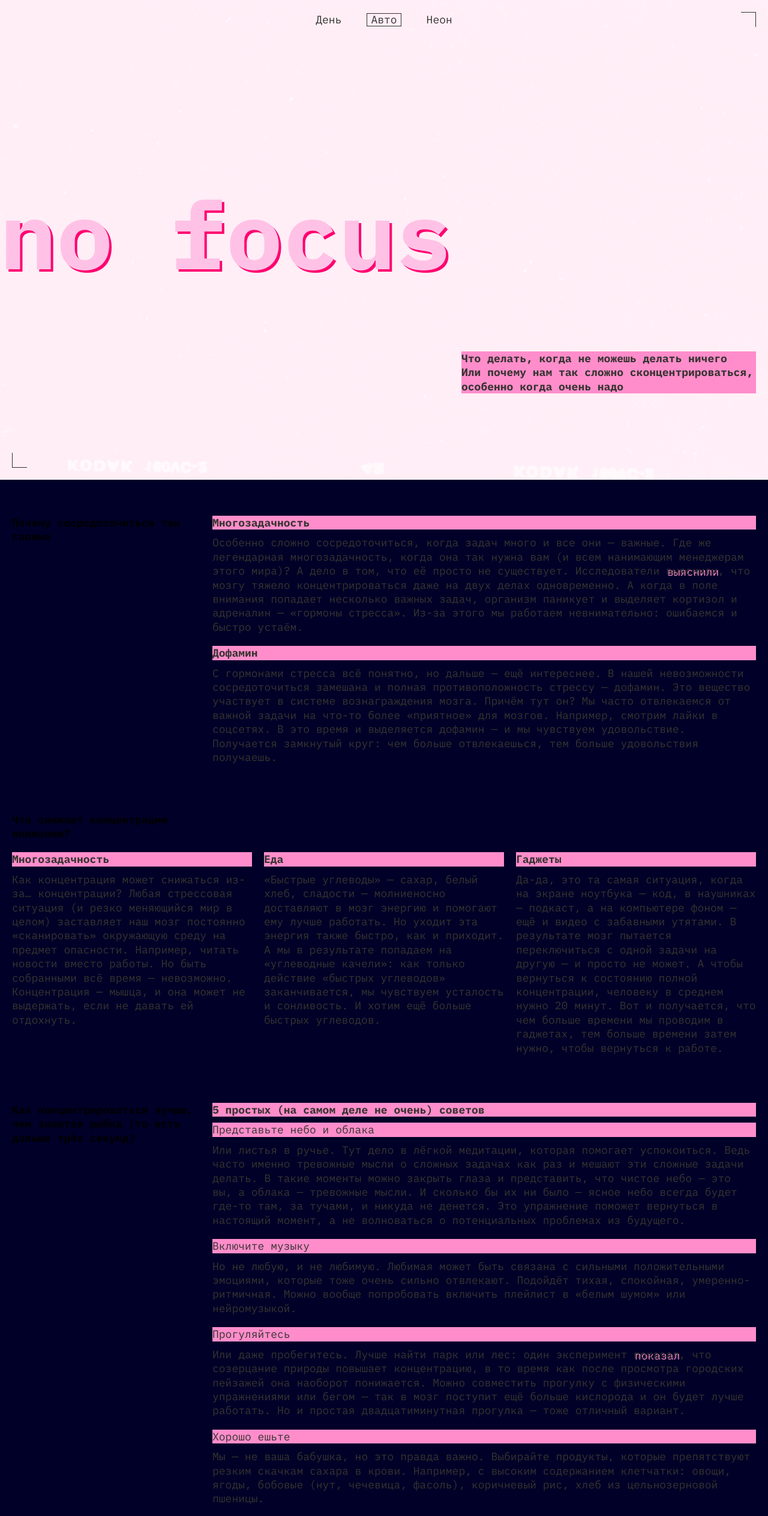
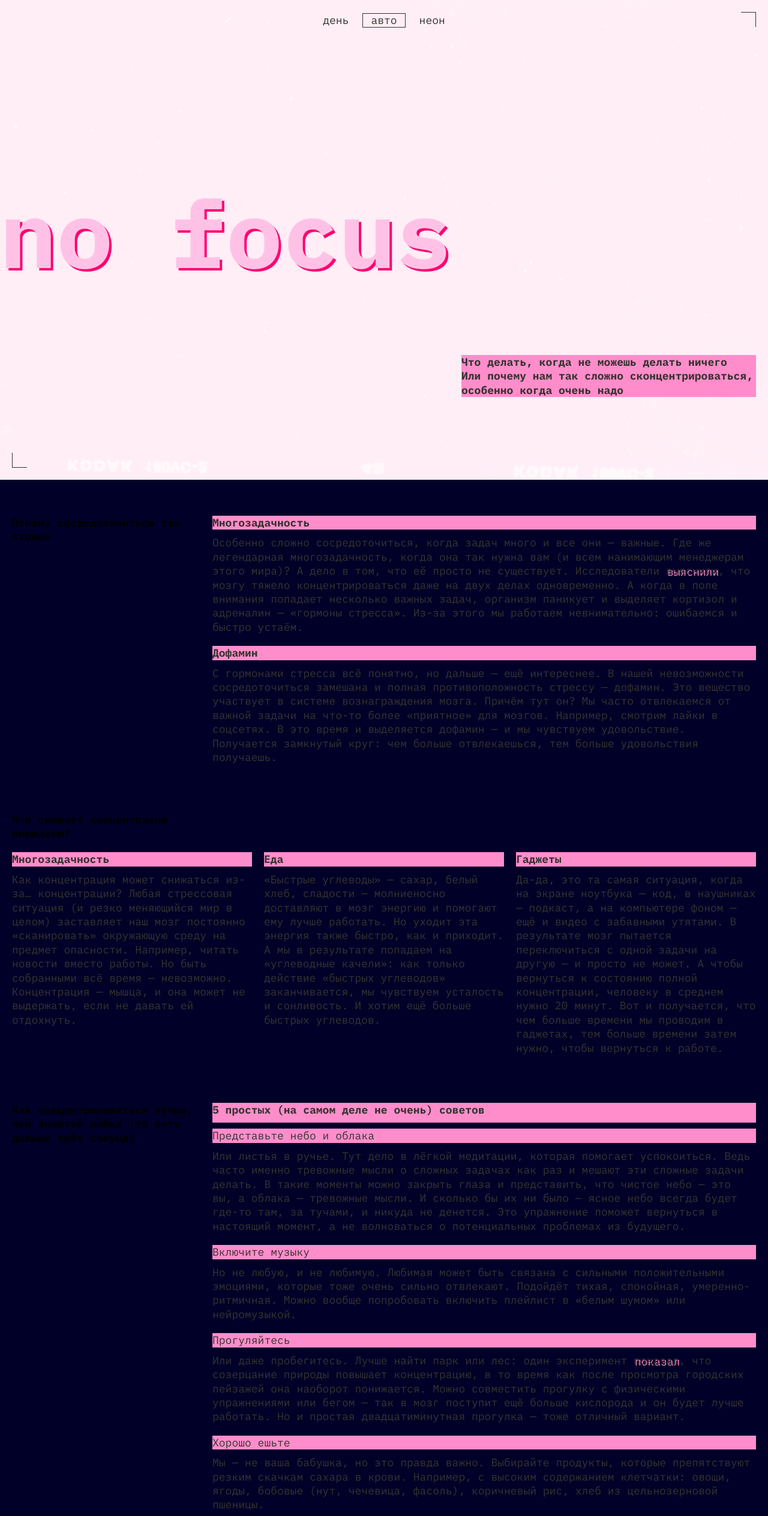
Before and after one commit to Olaliss/slozhno-sosredotochitsya, a plain HTML site: page index.html in a window 1280 px wide. Shown: the top 2528 px of the page at 60% size. Drawn offline with Linux system fonts and the light colour scheme; files whose address does not match are found by name.

Commit message:
проверка скролла

```diff
--- a/index.html
+++ b/index.html
@@ -24,7 +24,7 @@
             type = "button"
               class="header__theme-menu-button header__theme-menu-button_type_light"
             >
-              День
+              день
             </button>
           </li>
           <li class="header__theme-menu-item">
@@ -33,7 +33,7 @@
               class="header__theme-menu-button header__theme-menu-button_active header__theme-menu-button_type_auto"
               disabled
             >
-              Авто
+              авто
             </button>
           </li>
           <li class="header__theme-menu-item">
@@ -41,7 +41,7 @@
             type = "button"
               class="header__theme-menu-button header__theme-menu-button_type_dark"
             >
-              Неон
+              неон
             </button>
           </li>
         </ul>
@@ -132,7 +132,7 @@
             секунд)
           </h2>
           <div class="subtitle_section">
-            <h3 class="subtitle">5 простых (на самом деле не очень) советов</h3>
+            <h3 class="subtitle subtitle_padding">5 простых (на самом деле не очень) советов</h3>
 
             <h4 class="subtitle subtitle_light">Представьте небо и облака</h4>
             <p class="text">
--- a/styles/globals.css
+++ b/styles/globals.css
@@ -7,7 +7,7 @@
 }
 
 body {
-  min-inline-size: 375px;
+
   max-inline-size: 1440px;
   margin: 0 auto;
   background-color: #000028;
--- a/styles/style.css
+++ b/styles/style.css
@@ -8,6 +8,9 @@ button {
   border: none;
   border-radius: none;
   background-color: transparent;
+  font-family: var(--font, sans-serif);
+  font-size: 18px;
+  padding: 2px 13px;
 }
 
 button:hover {
@@ -15,6 +18,7 @@ button:hover {
 }
 
 button:focus {
+  outline: none;
   border-bottom: 1px solid var(--text-title-color);
 }
 
@@ -27,9 +31,11 @@ button:disabled {
   background-image: var(--back-image);
   background-repeat: no-repeat;
   background-position: center bottom;
-  background-size: 100vw 100vh;
+
+  background-size: cover;
   height: 100vh;
-  min-height: 668px;
+  min-height: 768px;
+
 }
 
 .header__theme-menu {
@@ -45,13 +51,14 @@ button:disabled {
   justify-content: center;
   height: fit-content;
   margin: 0;
-  gap: 36px;
+  gap: 10px;
 }
 
 .header__theme-menu-button {
+
   color: var(--text-title-color, #ff0070);
   text-align: center;
-  font-family: "IBM Plex Mono";
+  font-family: var(--font, sans-serif);
   font-size: 18px;
   font-style: normal;
   font-weight: 400;
@@ -59,6 +66,7 @@ button:disabled {
 }
 
 .title {
+  justify-self: left;
   color: var(--title-color, #db00ff);
   text-shadow: 4px 4px 0px  #ff0070;
   font-family: var(--font, sans-serif);
@@ -66,8 +74,8 @@ button:disabled {
   font-style: normal;
   font-weight: 700;
   line-height: 82.5%; /* 129.525px */
-  padding-top: 275px;
-  padding-bottom: 115px;
+  align-self: end;
+
 }
 
 .rec {
@@ -123,17 +131,6 @@ button:disabled {
   position: relative;
   filter: drop-shadow(0px 0px 4px #ff0070);
 }
-/*
-.rec::after::before {
-  content: "";
-  position: absolute;
-  top: -10px;
-  left: 50%;
-  width: 1px;
-  height: 10px;
-  background-color: #ff0070;
-  transform: translateX(50%);
-} */
 
 .subtitle {
   color: var(--subtitle-color, #000028);
@@ -147,6 +144,10 @@ button:disabled {
   line-height: 23.4px;
 }
 
+.subtitle_padding {
+  padding-bottom: 10px;
+}
+
 .subtitle_light {
   font-weight: 400;
 }
@@ -157,7 +158,8 @@ button:disabled {
   align-self: end;
   justify-self: end;
   padding-right: 20px;
-  padding-bottom: 134px;
+  padding-bottom: 128px;
+
 }
 
 .section {
@@ -181,7 +183,7 @@ button:disabled {
 }
 
 .text_title {
-  font-family: IBM Plex Mono;
+  font-family: var(--font, sans-serif);
   font-size: 18px;
   font-style: normal;
   font-weight: 700;
@@ -192,7 +194,7 @@ button:disabled {
 }
 
 .text {
-  font-family: IBM Plex Mono;
+  font-family: var(--font, sans-serif);
   font-size: 18px;
   font-style: normal;
   font-weight: 400;
@@ -204,6 +206,16 @@ button:disabled {
 .text_link{
   text-shadow: 2px 2px var(--accent-color);
   text-decoration: none;
+}
+
+.text_link:hover {
+  outline: none;
+  border-bottom: 1px solid var(--text-color);
+}
+
+.text_link:focus {
+  outline: none;
+  border: 1px solid var(--text-color);
 }
 
 .section_column {
@@ -291,13 +303,16 @@ button:disabled {
 @media (max-width: 768px) {
   .title {
     text-shadow: 4px 4px 0px #ff0070;
-    font-family: IBM Plex Mono;
+    font-family: var(--font, sans-serif);
     font-size: 120px;
     font-style: normal;
     font-weight: 700;
     line-height: 82.5%;
-    padding-top: 173px;
     padding-bottom: 162px;
+  }
+
+  .header {
+    min-height: 1024px;
   }
 
   .title_footer{
@@ -330,6 +345,17 @@ button:disabled {
 }
 
 @media (max-width: 375px) {
+
+html,body {
+  overflow: hidden;
+  overflow-x: hidden;
+}
+
+  .page {
+    max-width: 375px;
+
+  }
+
   .header::after {
     bottom: 10px;
     left: 10px;
@@ -339,6 +365,11 @@ button:disabled {
     top: 10px;
     right: 10px;
   }
+
+.header {
+  min-height: 668px;
+
+}
 
   .rec{
     right: 0;
@@ -358,6 +389,7 @@ button:disabled {
 
   .subtitle_header {
     padding-right: 10px;
+    width: 355px;
   }
 
   .header__theme-menu {
@@ -372,6 +404,11 @@ button:disabled {
   .section {
     display: block;
     margin: 50px 10px;
+
+  }
+
+  .text {
+    font-size: 18px;
   }
 
   .section_one {
@@ -404,4 +441,5 @@ button:disabled {
   .pic:not(:last-child) {
     padding-bottom: 10px;
   }
+
 }
```
